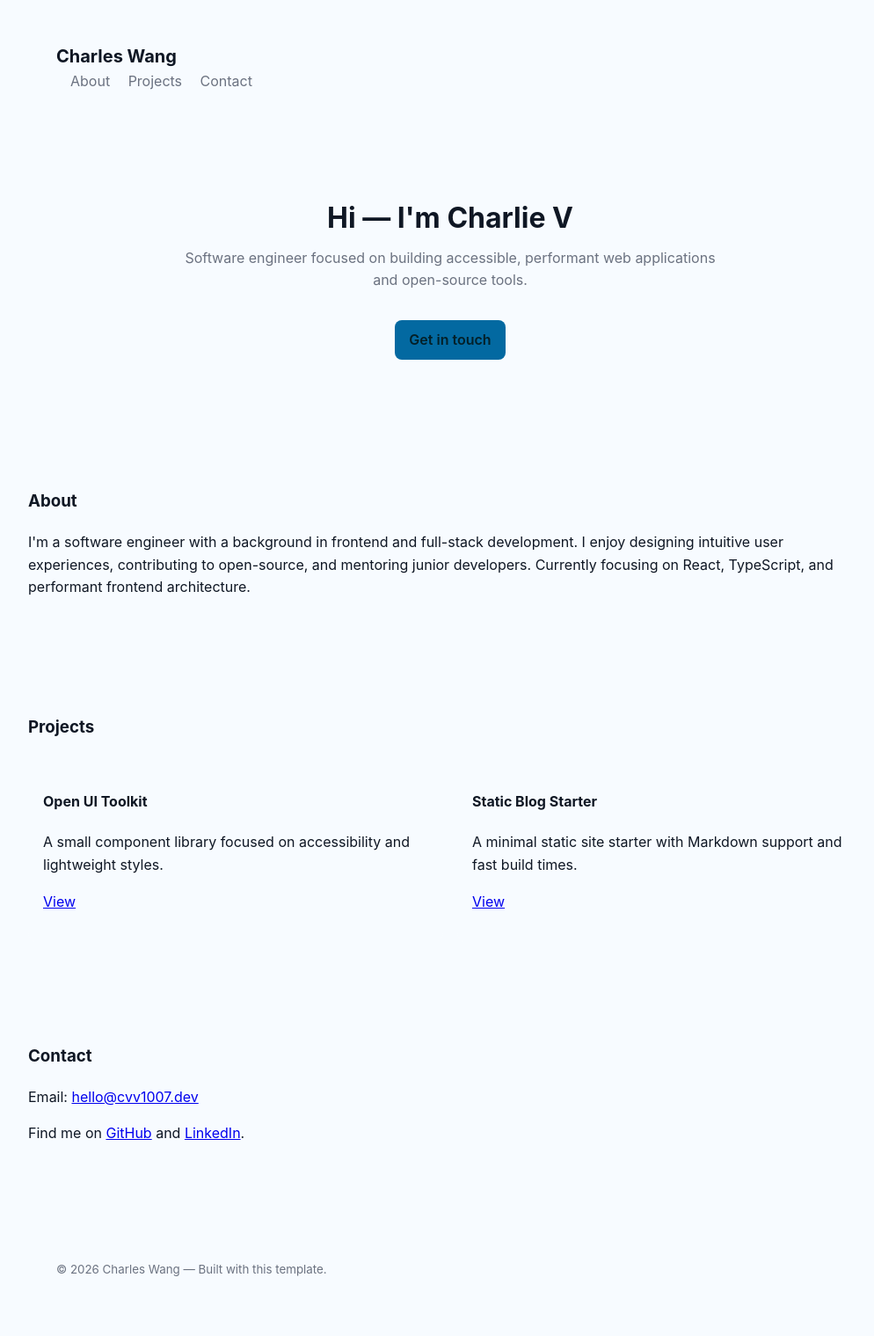
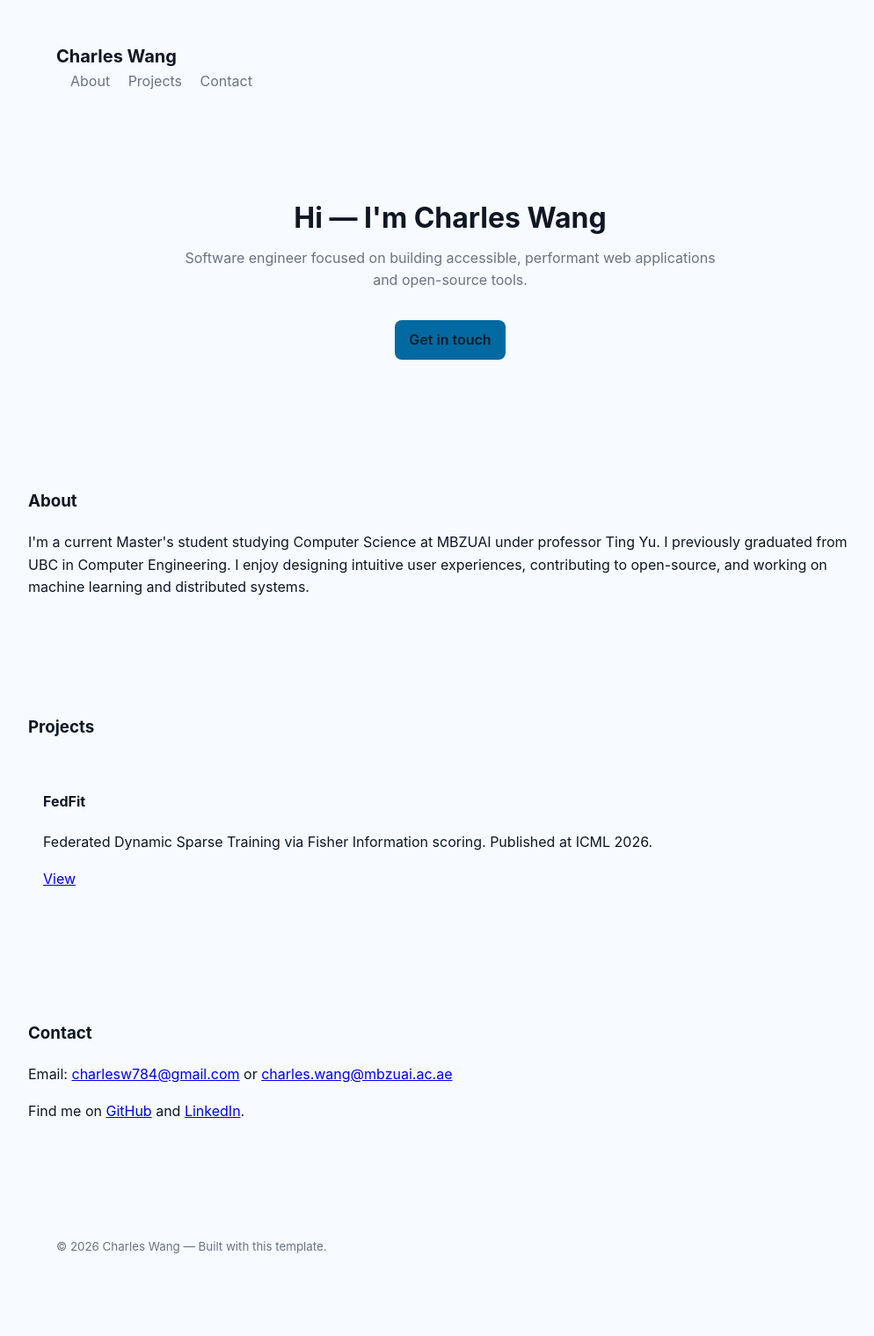
Before and after one commit to cvv1007/cvv1007.github.io, a Jekyll site: the page built from index.md, in a window 1280 px wide. Shown: the whole page at 88% size, without its empty margins (128-1122 px from the left). Built offline with Jekyll 4.4.1, drawn with Linux system fonts in a browser that asks for light colours; after the commit the page ends 1494 px from its top, so only the background shows below that.

Commit message:
fix index

```diff
--- a/index.md
+++ b/index.md
@@ -5,34 +5,29 @@ description: Software engineer focused on building accessible, performant web ap
 ---
 
 <section class="hero container">
-  <h2 class="hero-title">Hi — I'm Charlie V</h2>
+  <h2 class="hero-title">Hi — I'm Charles Wang</h2>
   <p class="hero-sub">Software engineer focused on building accessible, performant web applications and open-source tools.</p>
   <p class="hero-cta"><a class="btn" href="#contact">Get in touch</a></p>
 </section>
 
 <section id="about" class="section container">
   <h3>About</h3>
-  <p>I'm a software engineer with a background in frontend and full-stack development. I enjoy designing intuitive user experiences, contributing to open-source, and mentoring junior developers. Currently focusing on React, TypeScript, and performant frontend architecture.</p>
+  <p>I'm a current Master's student studying Computer Science at MBZUAI under professor Ting Yu. I previously graduated from UBC in Computer Engineering. I enjoy designing intuitive user experiences, contributing to open-source, and working on machine learning and distributed systems.</p>
 </section>
 
 <section id="projects" class="section container">
   <h3>Projects</h3>
   <div class="projects-grid">
     <article class="project">
-      <h4>Open UI Toolkit</h4>
-      <p>A small component library focused on accessibility and lightweight styles.</p>
-      <p><a href="https://github.com/cvv1007/open-ui-toolkit" target="_blank" rel="noopener">View</a></p>
-    </article>
-    <article class="project">
-      <h4>Static Blog Starter</h4>
-      <p>A minimal static site starter with Markdown support and fast build times.</p>
-      <p><a href="https://github.com/cvv1007/static-blog-starter" target="_blank" rel="noopener">View</a></p>
+      <h4>FedFit</h4>
+      <p>Federated Dynamic Sparse Training via Fisher Information scoring. Published at ICML 2026.</p>
+      <p><a href="https://github.com/cvv1007/fedfin" target="_blank" rel="noopener">View</a></p>
     </article>
   </div>
 </section>
 
 <section id="contact" class="section container">
   <h3>Contact</h3>
-  <p>Email: <a href="mailto:hello@cvv1007.dev">hello@cvv1007.dev</a></p>
-  <p>Find me on <a href="https://github.com/cvv1007" target="_blank" rel="noopener">GitHub</a> and <a href="#">LinkedIn</a>.</p>
+  <p>Email: <a href="mailto:charlesw784@gmail.com">charlesw784@gmail.com</a> or <a href="mailto:charles.wang@mbzuai.ac.ae">charles.wang@mbzuai.ac.ae</a></p>
+  <p>Find me on <a href="https://github.com/cvv1007" target="_blank" rel="noopener">GitHub</a> and <a href="https://www.linkedin.com/in/cwyl01/" target="_blank" rel="noopener">LinkedIn</a>.</p>
 </section>
```
